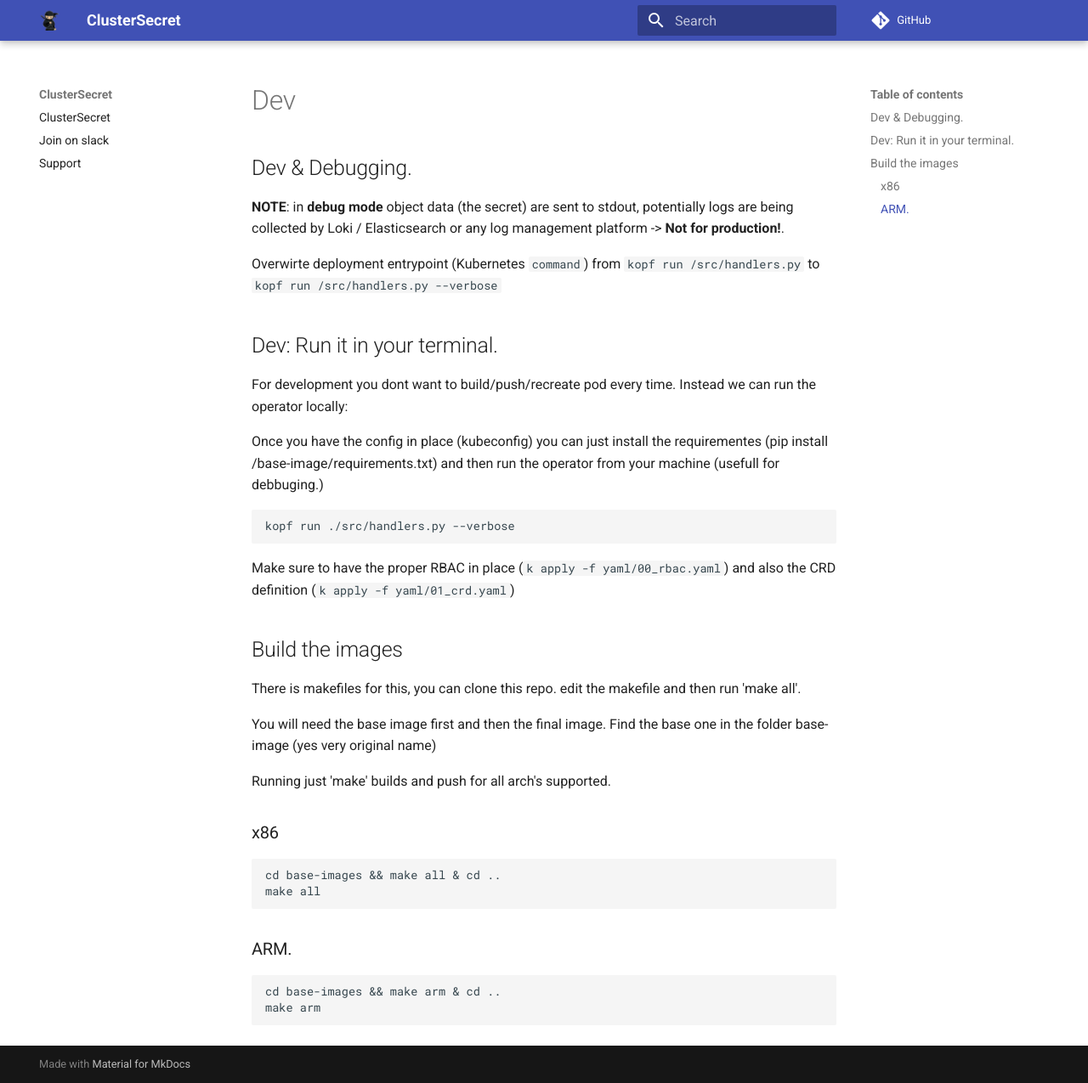
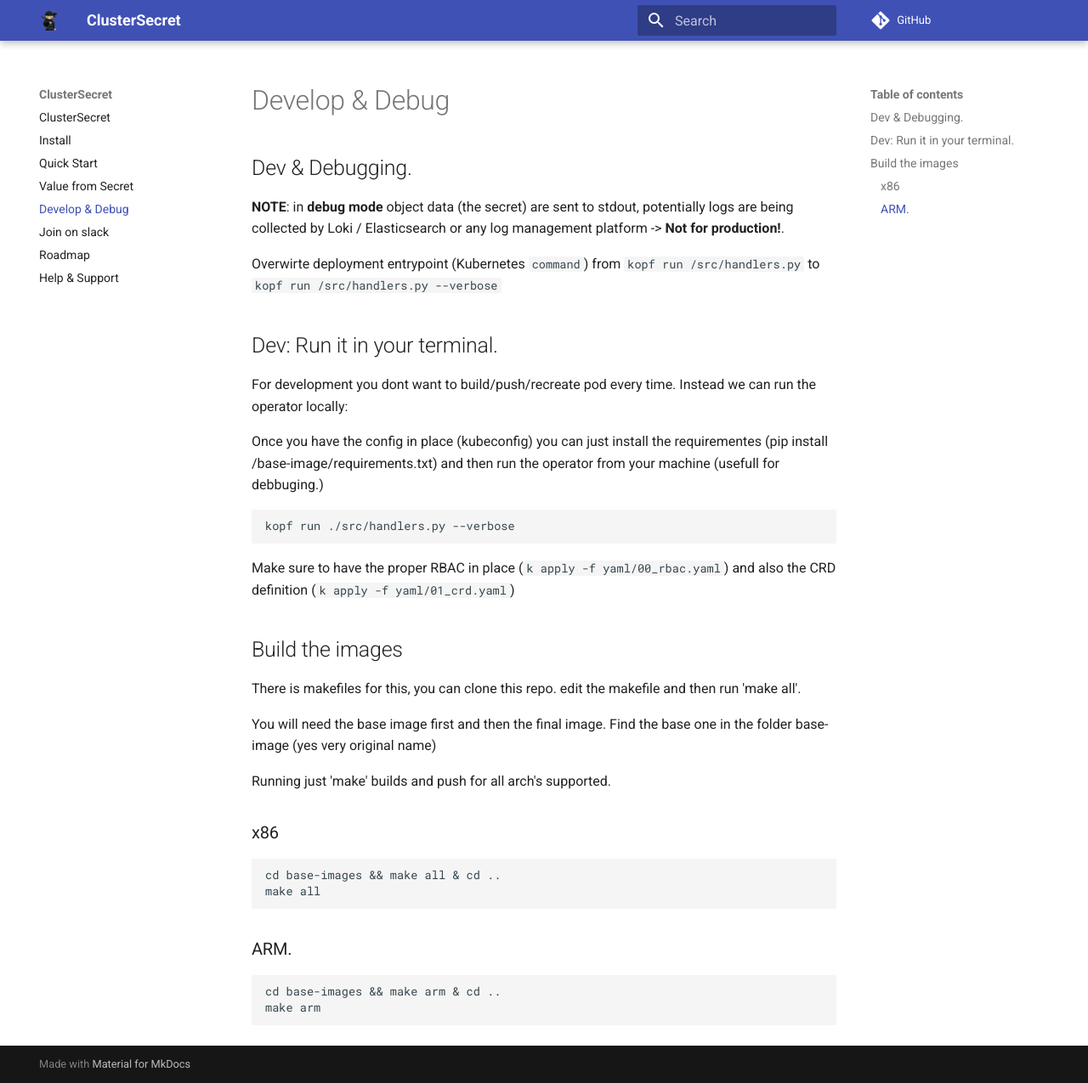
Before and after one commit to zakkg3/ClusterSecretDocs, an MkDocs documentation site: the page built from docs/dev.md, in a window 1280 px wide and 1275 px high. Shown: the whole window at 85% size. Built offline with MkDocs 1.6.1 and Material for MkDocs 9.7.7, drawn with Linux system fonts in a browser that asks for light colours; comment, search, counter and statistics services are not loaded.

Commit message:
New Analitycs Tag and Menu option fixed.

```diff
--- a/mkdocs.yml
+++ b/mkdocs.yml
@@ -8,12 +8,17 @@
 edit_uri: https://github.com/zakkg3/ClusterSecretDocs/edit/main/docs/
 nav:
     - ClusterSecret: 'index.md'
+    - 'Install': 'install.md'
+    - 'Quick Start': 'quickstart.md'
+    - 'Value from Secret': 'valuefromsecret.md'
+    - 'Develop & Debug': 'dev.md'
     - 'Join on slack': 'joincommunity.md'
-    - 'support.md'
+    - 'Roadmap': 'roadmap.md'
+    - 'Help & Support': 'support.md'
 markdown_extensions:
   - attr_list
   - md_in_html
 extra:
   analytics:
     provider: google
-    property: G-ZYNQ87PV7E
+    property: G-5XW45WBMDL
```
